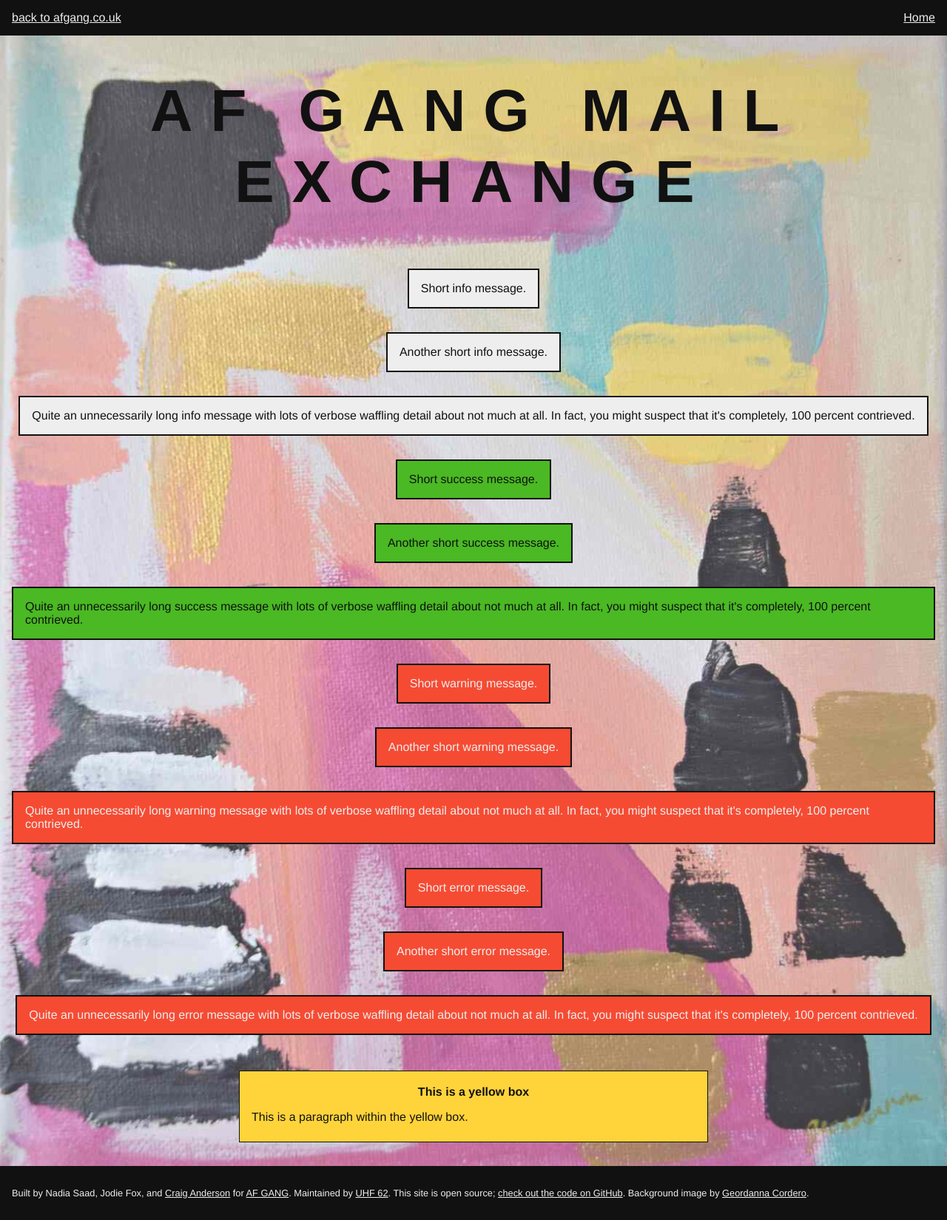
After one commit to craiga/af-gang-mail, a Django app: page /style-gallery/ in a window 1280 px wide. The commit adds this page. Shown: the whole page at 74% size. Run offline with Django 3.2, Linux system fonts and the light colour scheme; style sheets or scripts are compiled from the project's sources; parts of the project's set-up code (start-up, migrations or seed data) failed here and were passed over; some libraries are stand-ins or nearby versions.

Commit message:
Style gallery, misc tweaks

```diff
--- a/af_gang_mail/static/css/components/_messages.scss
+++ b/af_gang_mail/static/css/components/_messages.scss
@@ -1,14 +1,23 @@
 @use "../colors" as *;
 @use "../size" as *;
+
+// https://www.craiga.id.au/2008/10/27/luminance
+@function luminance($color) {
+  @return 0.3 * (red($color) / 255) + 0.59 * (green($color) / 255) + 0.11 * (blue($color) / 255)
+}
 
 #messages {
   list-style: none;
   padding: 0;
-  margin: 0 auto;
+  margin: 0;
+  display: flex;
+  flex-direction: column;
+  align-items: center;
+
   li {
     border: 2px solid $black;
     padding: $baseSize;
-    margin: $baseSize 0;
+    margin: $baseSize;
 
     @each $messageClass,
       $color
@@ -21,8 +30,13 @@
         )
     {
       &.#{$messageClass} {
-        border-color: $black;
         background-color: $color;
+        @if (luminance($color) > 0.5) {
+          color: $black;
+        }
+        @else {
+          color: $white;
+        }
       }
     }
   }
--- a/af_gang_mail/static/css/main.scss
+++ b/af_gang_mail/static/css/main.scss
@@ -6,7 +6,6 @@
 @use "components/top_nav";
 @use "pages/home/authenticated";
 @use "pages/home/unauthenticated";
-@use "pages/update_name_and_address";
 @use "fonts" as *;
 @use "colors" as *;
 @use "size" as *;
--- a/af_gang_mail/templates/af_gang_mail/_top_nav.html
+++ b/af_gang_mail/templates/af_gang_mail/_top_nav.html
@@ -10,6 +10,9 @@
       {% if perms.af_gang_mail.view_exchange %}
         <li><a href="{% url 'manage-exchanges' %}">Manage Exchanges</a></li>
       {% endif %}
+      {% if perms.af_gang_mail.view_style_gallery %}
+        <li><a href="{% url 'style-gallery' %}">Style Gallery</a></li>
+      {% endif %}
       <li><a href="{% url 'account_logout' %}">Log Out</a></li>
     {% endif %}
   </ul>
--- /dev/null
+++ b/af_gang_mail/templates/af_gang_mail/style-gallery.html
@@ -0,0 +1,12 @@
+{% extends 'base.html' %}
+
+{% load crispy_forms_tags %}
+
+{% block content %}
+
+  <div class="yellow-box">
+    <h1>This is a yellow box</h1>
+    <p>This is a paragraph within the yellow box.</p>
+  </div>
+
+{% endblock %}
--- a/af_gang_mail/templates/af_gang_mail/update_name_and_address.html
+++ b/af_gang_mail/templates/af_gang_mail/update_name_and_address.html
@@ -1,8 +1,6 @@
 {% extends 'base.html' %}
 
 {% load crispy_forms_tags %}
-
-{% block body_classes %}update-name-and-address{% endblock %}
 
 {% block content %}
 
--- a/af_gang_mail/urls.py
+++ b/af_gang_mail/urls.py
@@ -35,6 +35,7 @@ urlpatterns = [
     path(
         "manage-exchanges/", views.ManageExchanges.as_view(), name="manage-exchanges",
     ),
+    path("style-gallery/", views.StyleGallery.as_view(), name="style-gallery",),
     path("", views.Home.as_view(), name="home"),
 ]
 
--- a/af_gang_mail/views.py
+++ b/af_gang_mail/views.py
@@ -166,3 +166,25 @@ class DrawExchange(PermissionRequiredMixin, DetailView):
         )
 
         return HttpResponseRedirect(urls.reverse("manage-exchanges"))
+
+
+class StyleGallery(TemplateView):
+    """Style gallery."""
+
+    template_name = "af_gang_mail/style-gallery.html"
+
+    def get(self, *args, **kwargs):
+        for tag in ["debug", "info", "success", "warning", "error"]:
+            write_message = getattr(messages, tag)
+            write_message(self.request, f"Short { tag } message.")
+            write_message(self.request, f"Another short { tag } message.")
+            write_message(
+                self.request,
+                (
+                    f"Quite an unnecessarily long { tag } message with lots of verbose waffling "
+                    "detail about not much at all. In fact, you might suspect that it's "
+                    "completely, 100 percent contrieved."
+                ),
+            )
+
+        return super().get(*args, **kwargs)
```
Also changed, not shown: af_gang_mail/settings.py (+8 -0 lines), af_gang_mail/static/css/pages/_update_name_and_address.scss (deleted, +0 -15 lines), af_gang_mail/templates/af_gang_mail/select_exchanges.html (indentation only).
